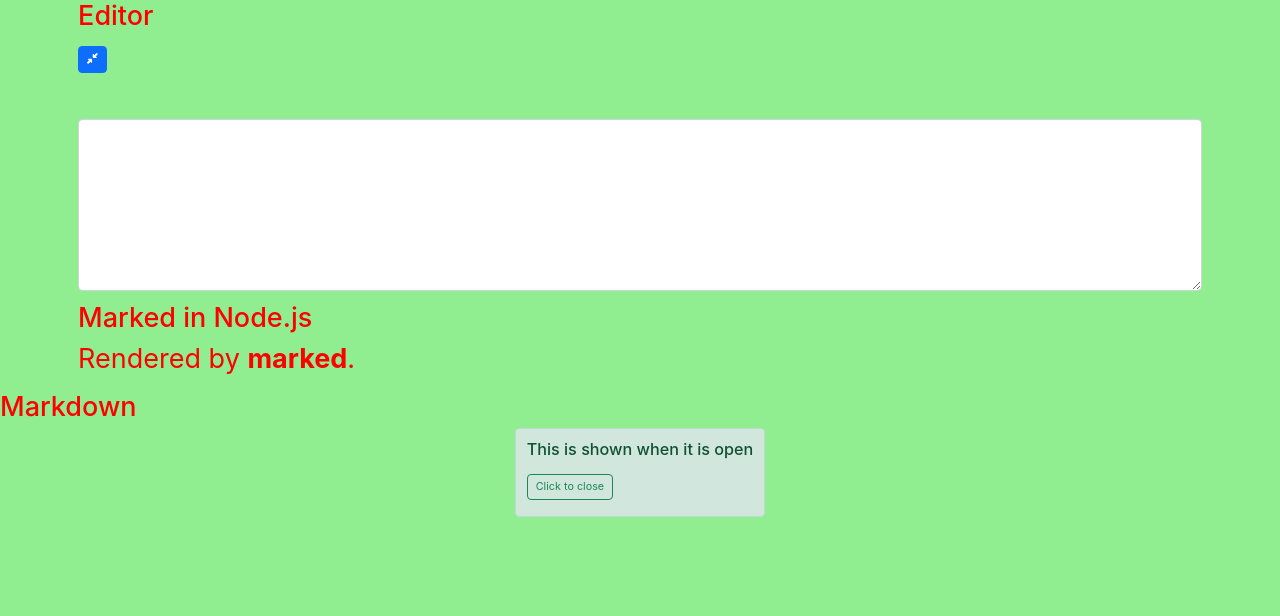
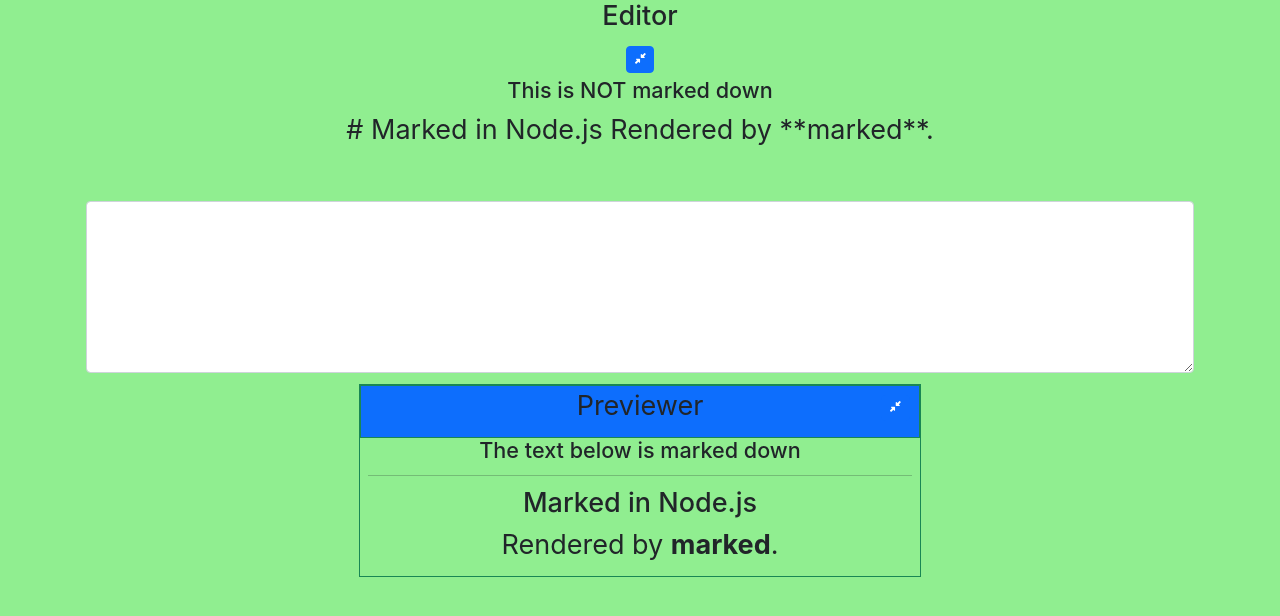
Before and after one commit to Pankeking/MarkdownPreviewer, a React (Create React App) app: page / in a window 1280 px wide. Shown: the top 616 px of the page. Built offline with nearby package versions, Linux system fonts and the light colour scheme.

Commit message:
added toggleButtonComp and some styling

```diff
--- a/src/App.js
+++ b/src/App.js
@@ -1,13 +1,11 @@
 import React from 'react';
 import MainComp from './components/MainComp.js';
-import { BrowserRouter } from 'react-router-dom';
+//import { BrowserRouter } from 'react-router-dom';
 
 function App() {
   return (
     <div className="App">
-      <BrowserRouter>
-        <MainComp />
-      </BrowserRouter>
+      <MainComp />
     </div>
   );
 }
--- /dev/null
+++ b/src/components/EditorComp.js
@@ -0,0 +1,42 @@
+import React, {useState} from "react";
+import Collapse from "react-bootstrap/Collapse";
+import Form from "react-bootstrap/Form";
+import ToggleButtonComp from "./ToggleButtonComp";
+
+
+
+
+function EditorComp() {
+
+    const [openEditor, setOpenEditor] = useState(true);
+    const htmlText = '# Marked in Node.js\n\nRendered by **marked**.';
+
+    return (
+        <>
+        <div className="container mb-auto fs-1 text-center justify-content-center">
+            <h1>Editor </h1>
+
+                <ToggleButtonComp
+                    open={openEditor}
+                    onClick={() => setOpenEditor(!openEditor)}
+                />
+                <p>
+                        <h2>This is NOT marked down </h2>
+                        {htmlText}
+                    </p>
+                <Collapse in={openEditor}>
+                    <div id="editor-text">
+                    <Form>
+                        <Form.Group className="mb-3" controlId="exampleForm.ControlTextarea1">
+                        <Form.Label></Form.Label>
+                        <Form.Control as="textarea" rows={10} />
+                        </Form.Group>
+                    </Form>
+
+                    </div>
+                </Collapse>
+        </div>
+        </>
+    )
+}
+export default EditorComp;
--- a/src/components/InputComp.js
+++ /dev/null
@@ -1,51 +0,0 @@
-import React, {useState} from "react";
-// import {Link} from 'react-router-dom'
-import { FontAwesomeIcon } from "@fortawesome/react-fontawesome";
-import { faUpRightAndDownLeftFromCenter, faDownLeftAndUpRightToCenter } from "@fortawesome/free-solid-svg-icons";
-import { marked } from "marked";
-import Button from "react-bootstrap/Button";
-import Collapse from "react-bootstrap/Collapse";
-import Form from "react-bootstrap/Form";
-
-
-
-
-function InputComp() {
-
-    const [open, setOpen] = useState(true);
-
-    const htmlText = marked.parse('# Marked in Node.js\n\nRendered by **marked**.');
-
-
-
-    return (
-        <>
-
-
-
-        <div className="container fs-1 justify-content-center">
-            <h1>Editor </h1>
-            <Button
-                onClick={() => setOpen(!open)}
-                aria-controls="editor-text"
-                aria-expanded={open}
-            >
-               {(!open && <FontAwesomeIcon icon={faUpRightAndDownLeftFromCenter} /> )
-               || (open && <FontAwesomeIcon icon={faDownLeftAndUpRightToCenter} />)}
-            </Button>
-            <Collapse in={open}>
-                <div id="editor-text">
-             <Form>
-                <Form.Group className="mb-3" controlId="exampleForm.ControlTextarea1">
-                 <Form.Label></Form.Label>
-                 <Form.Control as="textarea" rows={10} />
-                </Form.Group>
-             </Form>
-                    <div dangerouslySetInnerHTML={ {__html: htmlText}}></div>
-                </div>
-            </Collapse>
-        </div>
-        </>
-    )
-}
-export default InputComp;
--- a/src/components/MainComp.js
+++ b/src/components/MainComp.js
@@ -1,18 +1,18 @@
 import React from "react";
 
 import MarkdownComp from "./MarkdownComp";
-import InputComp from "./InputComp";
+import EditorComp from "./EditorComp";
 
 // import {Routes, Route, Link, Navigate, withRouter} from 'react-router-dom';
 
 function MainComp() {
     return(
-        <main style={{width: "100vw",height: "100vh", color: "red"}}>
         <React.Fragment>
-            <InputComp />
-            <MarkdownComp />
+            <div className="container">
+                <EditorComp />
+                <MarkdownComp />
+            </div>
         </React.Fragment>
-        </main>
     )
 }
 export default MainComp;
--- a/src/components/MarkdownComp.js
+++ b/src/components/MarkdownComp.js
@@ -1,24 +1,36 @@
 import React, {useState} from "react";
-// import {Link} from 'react-router-dom';
-import Button from "react-bootstrap/Button";
-import Alert from "react-bootstrap/Alert";
+import { marked } from "marked";
+import Collapse from "react-bootstrap/Collapse";
+import ToggleButtonComp from "./ToggleButtonComp";
+
 
 function MarkdownComp() {
 
-    const [show, setShow] = useState(true);
+    const [openPreview, setOpenPreview] = useState(true);
+    const htmlText = marked.parse('# Marked in Node.js\n\nRendered by **marked**.');
 
     return (
         <>
-            <h1>Markdown</h1>
-            <div className="container d-flex w-75 fs-1 justify-content-center" >
-                <Alert show={show} variant="success">
-                    <Alert.Heading>This is shown when it is open</Alert.Heading>
-
-                    <Button onClick={() => setShow(false)} variant="outline-success"> Click to close </Button>
-                </Alert>
-            {!show && <div> <p>Inside MarkdownComp</p> <Button onClick={() => setShow(true)} variant="success" >Open</Button> </div>}
-
+        <div className="container w-50 border border-success mt-auto fs-1 text-center">
+           <div className="row border border-success bg-primary">
+                <div className="col-1"></div>
+                <p className="col-10">Previewer</p>
+                <div className="col-1">
+                    <ToggleButtonComp
+                        open={openPreview}
+                        onClick={() => setOpenPreview(!openPreview)}
+                    />
+                </div>
             </div>
+            <Collapse in={openPreview}>
+                <div id="editor-text">
+                    <p>
+                        <h2>The text below is marked down </h2><hr></hr>
+                        <div dangerouslySetInnerHTML={ {__html: htmlText}}></div>
+                    </p>
+                </div>
+            </Collapse>
+        </div>
         </>
     )
 }
--- /dev/null
+++ b/src/components/ToggleButtonComp.js
@@ -0,0 +1,18 @@
+import React from "react";
+import Button from "react-bootstrap/Button";
+import { FontAwesomeIcon } from "@fortawesome/react-fontawesome";
+import { faUpRightAndDownLeftFromCenter, faDownLeftAndUpRightToCenter } from "@fortawesome/free-solid-svg-icons";
+
+function ToggleButtonComp({ open, onClick}) {
+
+    return (
+        <Button
+        onClick={onClick}
+        aria-expanded={open}
+        >
+            {!open ? (<FontAwesomeIcon icon={faUpRightAndDownLeftFromCenter} />)
+            : (<FontAwesomeIcon icon={faDownLeftAndUpRightToCenter} />)}
+        </Button>
+    )
+}
+export default ToggleButtonComp;
```
